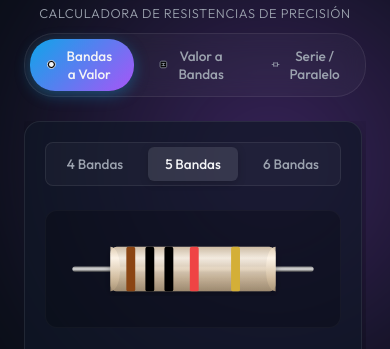
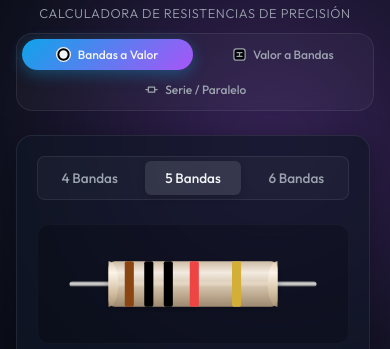
Before and after one commit to IanPol0/ohmcraft, a plain HTML site: page index.html in a window 390 px wide. Shown: the part 59-408 px from the top of the page. Drawn offline with Linux system fonts and the light colour scheme.

Commit message:
added scroll for mobile

```diff
--- a/style.css
+++ b/style.css
@@ -973,6 +973,38 @@ footer {
 }
 
 @media (max-width: 768px) {
+    html, body {
+        height: auto;
+        overflow-y: auto;
+        overflow-x: hidden;
+    }
+
+    .app-container {
+        height: auto;
+        min-height: 100vh;
+        overflow: visible;
+        padding: 1rem;
+    }
+
+    .tabs {
+        flex-wrap: wrap;
+        border-radius: 16px;
+        width: 100%;
+        gap: 0.25rem;
+    }
+
+    .tab-btn {
+        flex: 1 1 auto;
+        justify-content: center;
+        padding: 0.5rem 0.75rem;
+        font-size: 0.75rem;
+    }
+
+    .tab-panel {
+        height: auto;
+        overflow: visible;
+    }
+
     .mid-row-layout {
         grid-template-columns: 1fr;
     }
```
